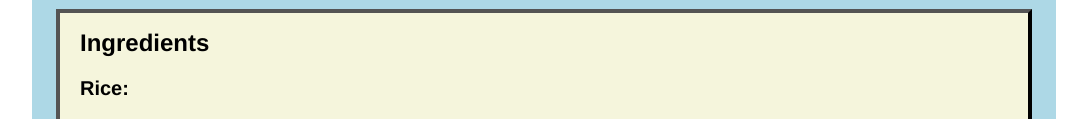
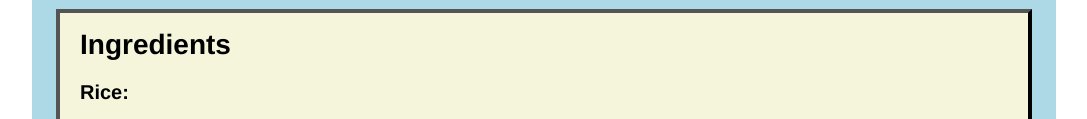
Before and after one commit to NuttyNut2299/odin-recipes, a plain HTML site: page recipes/nasi-lemak.html in a window 1280 px wide. Shown: the part 540-659 px from the top of the page, without its empty margins (96-1183 px from the left). Drawn offline with Linux system fonts and the light colour scheme.

Commit message:
Increase font size of h2 and minor code format in style.css

```diff
--- a/style.css
+++ b/style.css
@@ -17,14 +17,16 @@ img {
     padding: 12px 0 0 0;
 }
 
+h2, h4, li, p {
+    font-family: 'Helvetica', sans-serif;
+}
+
 p {
-    font-family: 'Helvetica', sans-serif;
     font-size: 24px;
     margin: 24px auto 12px auto;
 }
 
 h2, h4, li {
-    font-family: 'Helvetica', sans-serif;
     padding: 8px 0 8px 0;
 }
 
@@ -33,7 +35,7 @@ h2, h4 {
 }
 
 h2 {
-    font-size: 24px;
+    font-size: 28px;
 }
 
 h4 {
```
